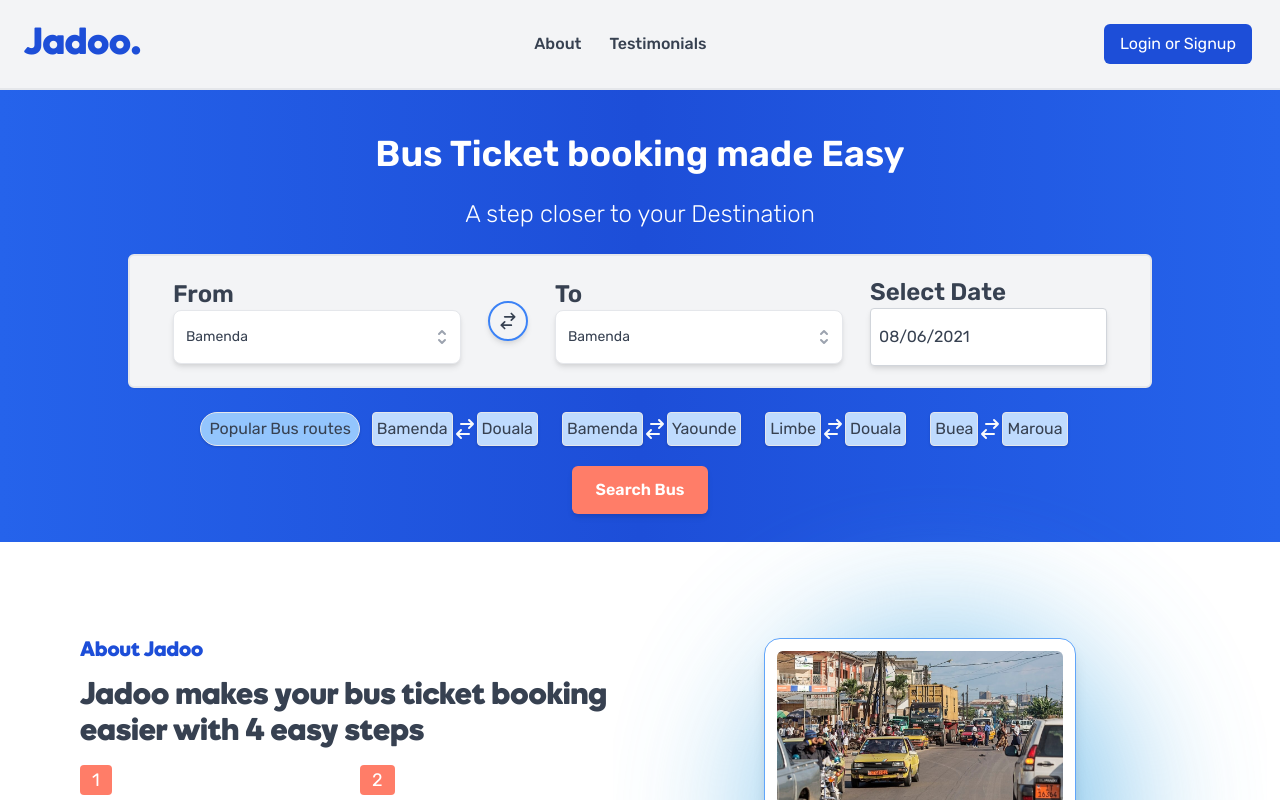
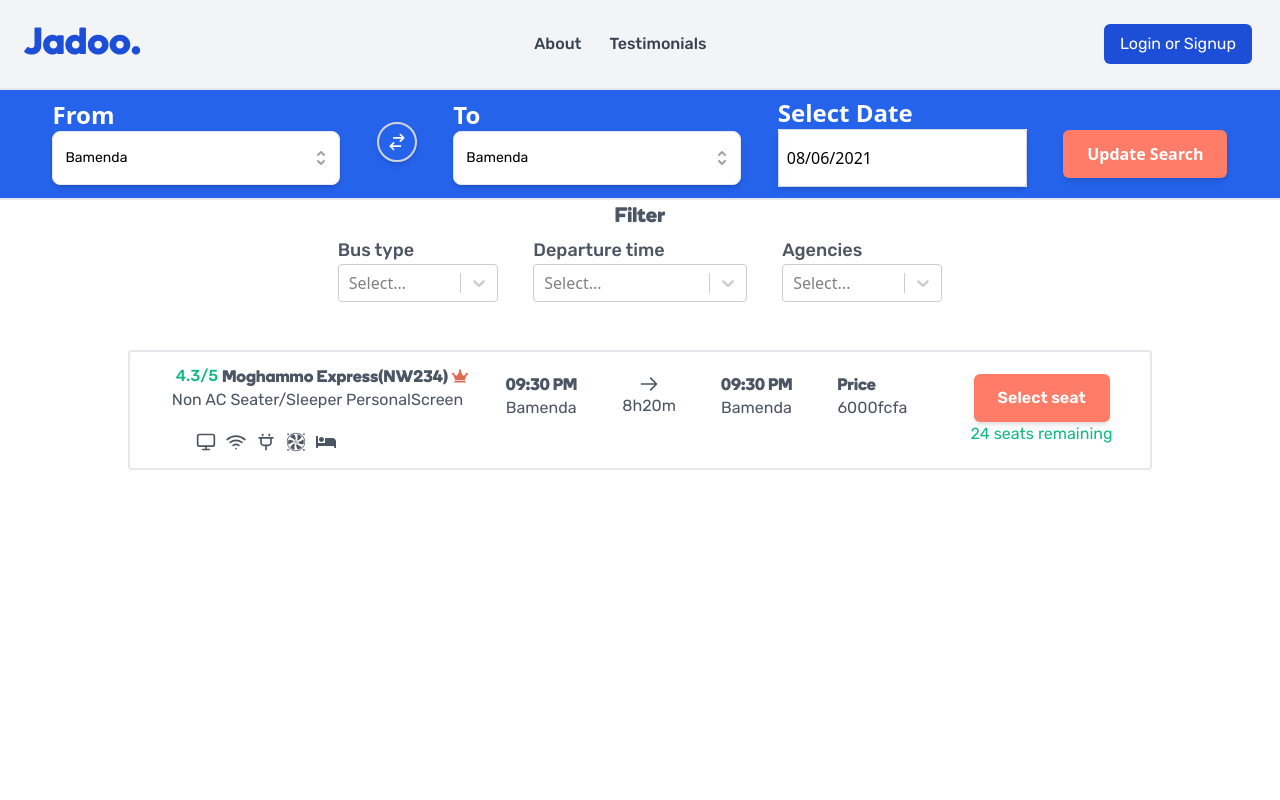
Before and after one commit to teyim/Jadoo, a React (Create React App) app: page / in a window 1280 px wide. Shown: the top 800 px of the page. Built offline with nearby package versions, Linux system fonts and the light colour scheme.

Commit message:
implement bus search

```diff
--- a/src/App.js
+++ b/src/App.js
@@ -1,11 +1,12 @@
 import React from "react";
 import Home from "Views/Home";
+import SearchBus from "Views/SearchBus";
 import "./App.css";
 
 function App() {
   return (
     <>
-      <Home></Home>
+      <SearchBus></SearchBus>
     </>
   );
 }
--- /dev/null
+++ b/src/Components/BusOptions/BusOptions.js
@@ -0,0 +1,80 @@
+import React, { useState } from "react";
+import { ArrowRightIcon } from "@heroicons/react/outline";
+import { FaCrown, FaBed } from "react-icons/fa";
+import { FiMonitor, FiWifi } from "react-icons/fi";
+import { BiPlug } from "react-icons/bi";
+import { GiComputerFan } from "react-icons/gi";
+import Button from "Components/Button/Button";
+import BusSeat from "Components/BusSeat/BusSeat";
+
+export default function BusOptions() {
+ const [showSeats, setShowSeats] = useState(false);
+ const toggleBusSeatsVisibility = () => {
+  setShowSeats(!showSeats);
+ };
+
+ return (
+  <div className="md:my-10 my-3 flex justify-center font-rubik text-gray-600">
+   <div className="w-11/12  md:max-w-5xl hover:shadow-md hover:border-blue-600 py-3 px-2 rounded border-2 ">
+    <div className=" w-full flex flex-col items-center md:flex-row ">
+     <div className="md:w-4/5 w-full">
+      <div className="md:flex flex-col md:flex-row justify-evenly">
+       <div>
+        <div className="flex justify-center md:justify-start">
+         <p className="text-green-500 font-medium mx-1">4.3/5</p>
+         <h1 className="font-boing font-semibold text-center md:text-left">
+          Moghammo Express(NW234)
+         </h1>
+         <FaCrown className="w-4 h-4 mx-1 my-auto text-orangeDark"></FaCrown>
+        </div>
+        <p>Non AC Seater/Sleeper PersonalScreen</p>
+       </div>
+       <div className="flex justify-between my-2 w-full md:w-2/4 items-center">
+        <div>
+         <h1 className="font-boing font-semibold">09:30 PM</h1>
+         <p>Bamenda</p>
+        </div>
+        <div>
+         <ArrowRightIcon className="w-5 h-5 font-semibold mx-auto my-auto"></ArrowRightIcon>
+         <p>8h20m</p>
+        </div>
+        <div>
+         <h1 className="font-boing font-semibold">09:30 PM</h1>
+         <p>Bamenda</p>
+        </div>
+        <div>
+         <h1 className="font-boing font-semibold text-center md:text-left">
+          Price
+         </h1>
+         <p>6000fcfa</p>
+        </div>
+       </div>
+      </div>
+
+      <div className=" md:w-1/5 mx-auto md:ml-12 py-1 my-2 md:my-0">
+       <div className="flex w-full text-gray-600 justify-evenly">
+        <FiMonitor className="w-5 h-5"></FiMonitor>
+        <FiWifi className="w-5 h-5 "></FiWifi>
+        <BiPlug className="w-5 h-5 "></BiPlug>
+        <GiComputerFan className="w-5 h-5 "></GiComputerFan>
+        <FaBed className="w-5 h-5 "></FaBed>
+       </div>
+      </div>
+     </div>
+     <div className="md:w-1/5 flex flex-col items-center justify-center ">
+      <Button
+       click={toggleBusSeatsVisibility}
+       customStyle={
+        " " +
+        "bg-orange text-white font-semibold hover:bg-orangeDark  shadow-md py-3 px-6 "
+       }>
+       Select seat
+      </Button>
+      <p className="text-green-500">24 seats remaining</p>
+     </div>
+    </div>
+    {showSeats ? <BusSeat></BusSeat> : null}
+   </div>
+  </div>
+ );
+}
--- a/src/Components/MenuDropdown/MenuDropdown.js
+++ /dev/null
@@ -1,87 +0,0 @@
-import { Menu, Transition } from "@headlessui/react";
-import { Fragment, useEffect, useRef, useState } from "react";
-import whiteManImage from "../../Assets/images/whiteman.jpeg";
-import {
-  ChevronDownIcon,
-  UserCircleIcon,
-  LogoutIcon,
-} from "@heroicons/react/outline";
-
-export default function MenuDropdown(props) {
-  const { customStyle } = props;
-  return (
-    <div className={customStyle + " my-auto text-right font-rubik "}>
-      <Menu as="div" className="relative inline-block text-left">
-        <div className="">
-          <Menu.Button className="inline-flex justify-evenly  w-full px-4 py-2 text-sm font-medium text-gray-700 text-md rounded-md ">
-            <img
-              className="h-9 w-9 rounded-md mx-2 my-auto border-2 border-blue-700"
-              src={whiteManImage}
-              alt="white man"
-            />
-            <span className="my-auto">Hey! Teyim Asobo</span>
-            <ChevronDownIcon
-              className="w-5 h-5 ml-2 -mr-1 my-auto text-violet-200 hover:text-violet-100"
-              aria-hidden="true"
-            />
-          </Menu.Button>
-        </div>
-        <Transition
-          as={Fragment}
-          enter="transition ease-out duration-100"
-          enterFrom="transform opacity-0 scale-95"
-          enterTo="transform opacity-100 scale-100"
-          leave="transition ease-in duration-75"
-          leaveFrom="transform opacity-100 scale-100"
-          leaveTo="transform opacity-0 scale-95">
-          <Menu.Items className="absolute right-0 w-56 mt-2 font-semibold origin-top-right bg-white divide-y divide-gray-100 rounded-md shadow-lg ring-1 ring-black ring-opacity-5 focus:outline-none">
-            <div className="px-1 py-1 ">
-              <Menu.Item>
-                {({ active }) => (
-                  <button
-                    className={`${
-                      active ? "text-blue-700" : "text-gray-900"
-                    } group flex rounded-md items-center w-full px-2 py-2 text-md`}>
-                    {active ? (
-                      <UserCircleIcon
-                        className="w-6 h-6 mr-2  text-blue-600"
-                        aria-hidden="true"
-                      />
-                    ) : (
-                      <UserCircleIcon
-                        className="w-6 h-6 mr-2 text-gray-600"
-                        aria-hidden="true"
-                      />
-                    )}
-                    <span className="mt-1 ">Account</span>
-                  </button>
-                )}
-              </Menu.Item>
-              <Menu.Item>
-                {({ active }) => (
-                  <button
-                    className={`${
-                      active ? "text-blue-700" : "text-gray-900"
-                    } group flex rounded-md items-center w-full px-2 py-2 text-md`}>
-                    {active ? (
-                      <LogoutIcon
-                        className="w-6 h-6 mr-2  text-blue-600"
-                        aria-hidden="true"
-                      />
-                    ) : (
-                      <LogoutIcon
-                        className="w-6 h-6 mr-2 text-gray-600"
-                        aria-hidden="true"
-                      />
-                    )}
-                    <span className="mt-1 ">Logout</span>
-                  </button>
-                )}
-              </Menu.Item>
-            </div>
-          </Menu.Items>
-        </Transition>
-      </Menu>
-    </div>
-  );
-}
```
